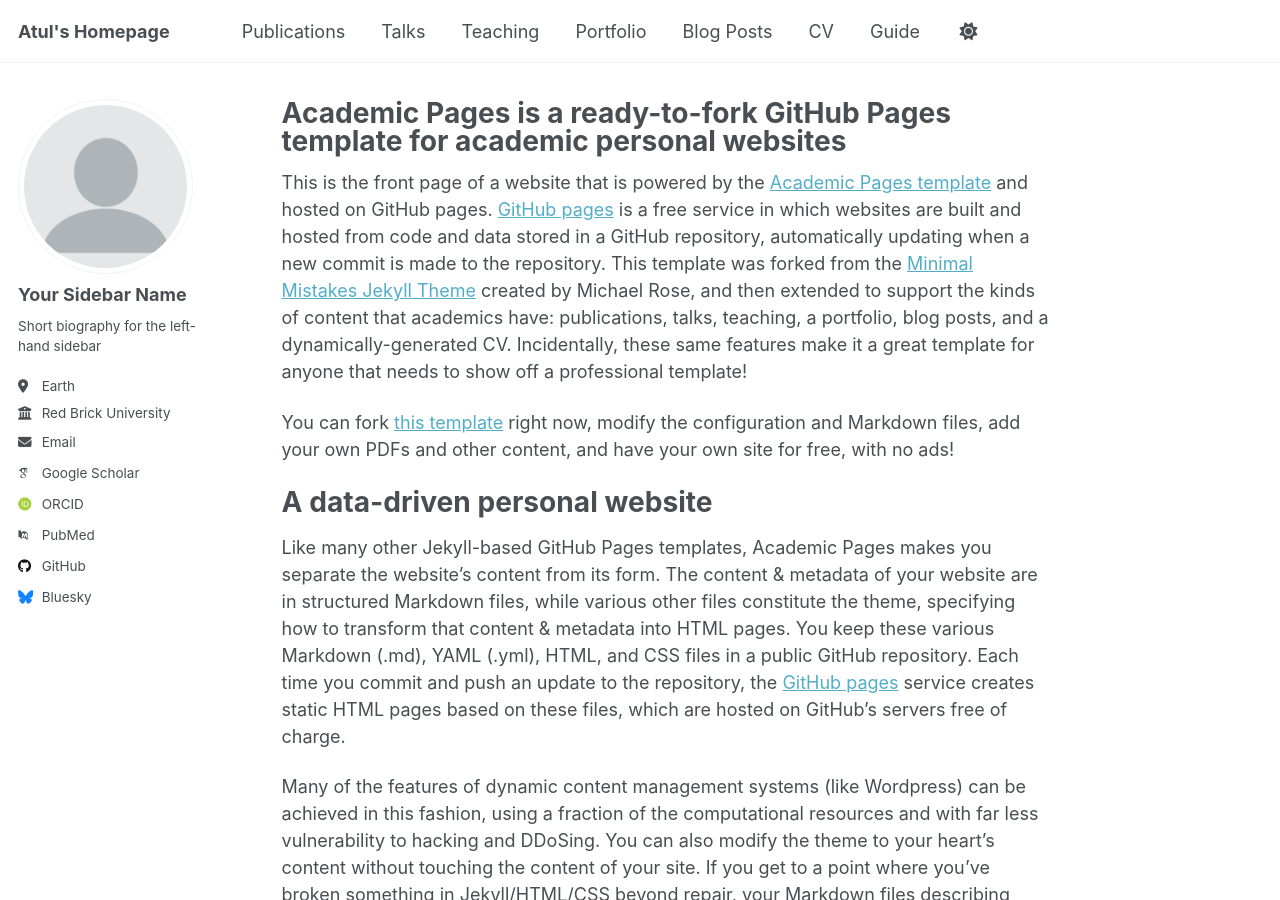
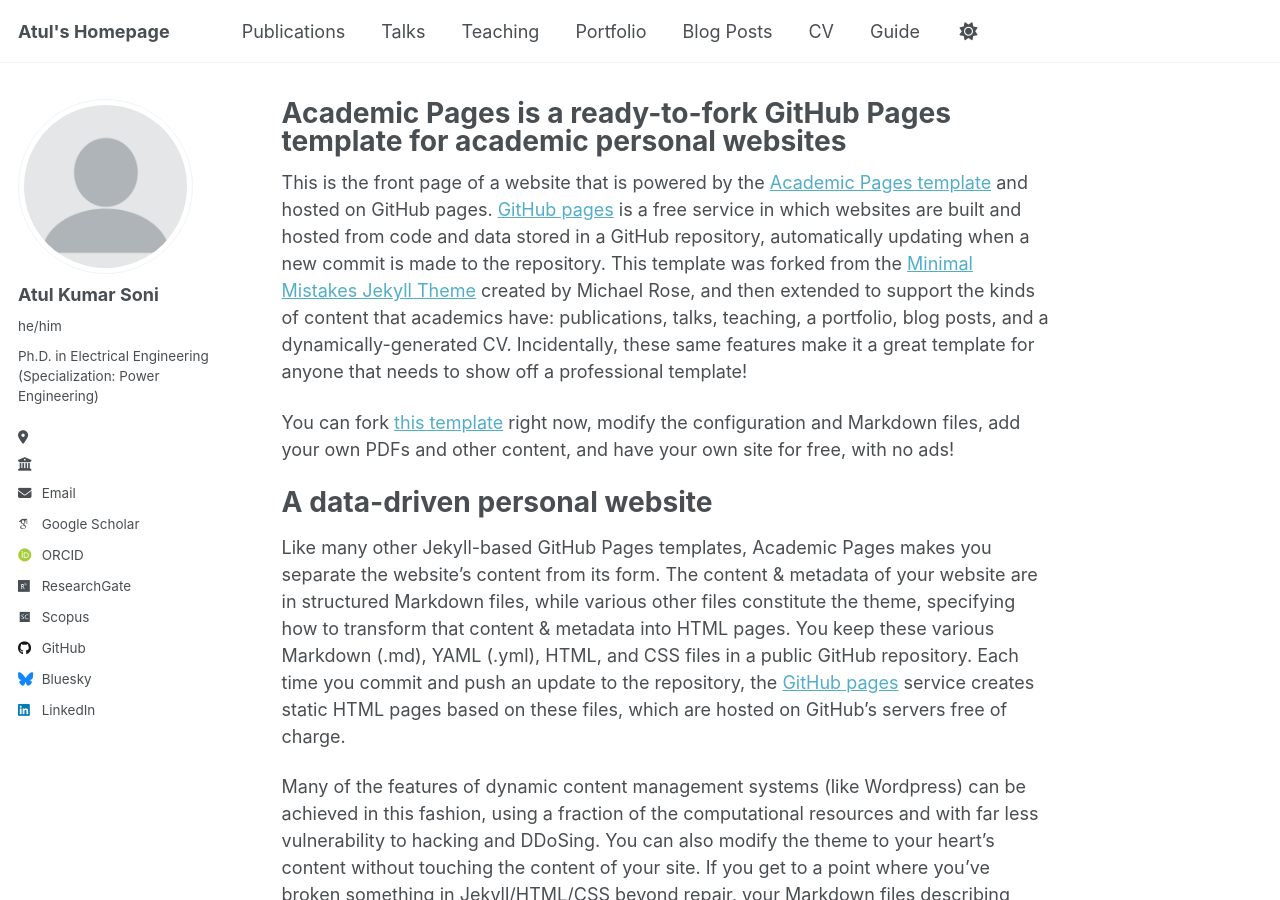
Before and after one commit to AtulSoniX/atulsonix.github.io, a Jekyll site: the page built from _pages/about.md, in a window 1280 px wide and 900 px high. Built offline with Jekyll 4.4.1, drawn with Linux system fonts in a browser that asks for light colours; some web fonts are replaced; a script that is not in the unit is left out.

Commit message:
Update _config.yml

```diff
--- a/_config.yml
+++ b/_config.yml
@@ -23,31 +23,31 @@ repository               : "AtulSoniX/atulsonix.github.io"
 author:
   # Biographic information
   avatar           : "profile.png"
-  name             : "Your Sidebar Name"
-  pronouns         : # example: "she/her"
-  bio              : "Short biography for the left-hand sidebar"
-  location         : "Earth"
-  employer         : "Red Brick University"
+  name             : "Atul Kumar Soni"
+  pronouns         : "he/him"
+  bio              : "Ph.D. in Electrical Engineering (Specialization: Power Engineering)"
+  location         : ""
+  employer         : ""
   uri              : # URL
-  email            : "none@example.org"
+  email            : "atulsoni.mailbox@gmail.com"
 
   # Academic websites
   academia         : # URL
   arxiv            : # URL - Update with the correct link to your profile
-  googlescholar    : "https://scholar.google.com/citations?user=PS_CX0AAAAAJ"
+  googlescholar    : "https://scholar.google.com/citations?user=hVmYvkIAAAAJ&hl=en"
   inspire-hep      : # URL
   impactstory      : # URL
-  orcid            : "http://orcid.org/yourorcidurl"
+  orcid            : "https://orcid.org/0000-0002-6261-7132"
   semantic         : # URL
-  pubmed           : "https://www.ncbi.nlm.nih.gov/pubmed/?term=john+snow"
-  researchgate     : # URL
-  scopus           : # URL
+  pubmed           : # URL
+  researchgate     : "https://www.researchgate.net/profile/Atul-Soni-2?ev=hdr_xprf"
+  scopus           : "https://www.scopus.com/authid/detail.uri?authorId=57910120500"
 
   # Repositories and software development
   bitbucket        : # Username - Update with your username on the site
   codepen          : # Username
   dribbble         : # Username
-  github           : "academicpages"
+  github           : "AtulSoniX"
   kaggle           : # Username
   stackoverflow    : # User number or user number and name (i.e., use "1" or "1/jeff-atwood")
 
@@ -62,7 +62,7 @@ author:
   keybase          : # Username
   instagram        : # Username
   lastfm           : # Username
-  linkedin         : # Username
+  linkedin         : "https://www.linkedin.com/in/soni-atul/"
   mastodon         : # URL
   medium           : # URL
   pinterest        : # Username
```
